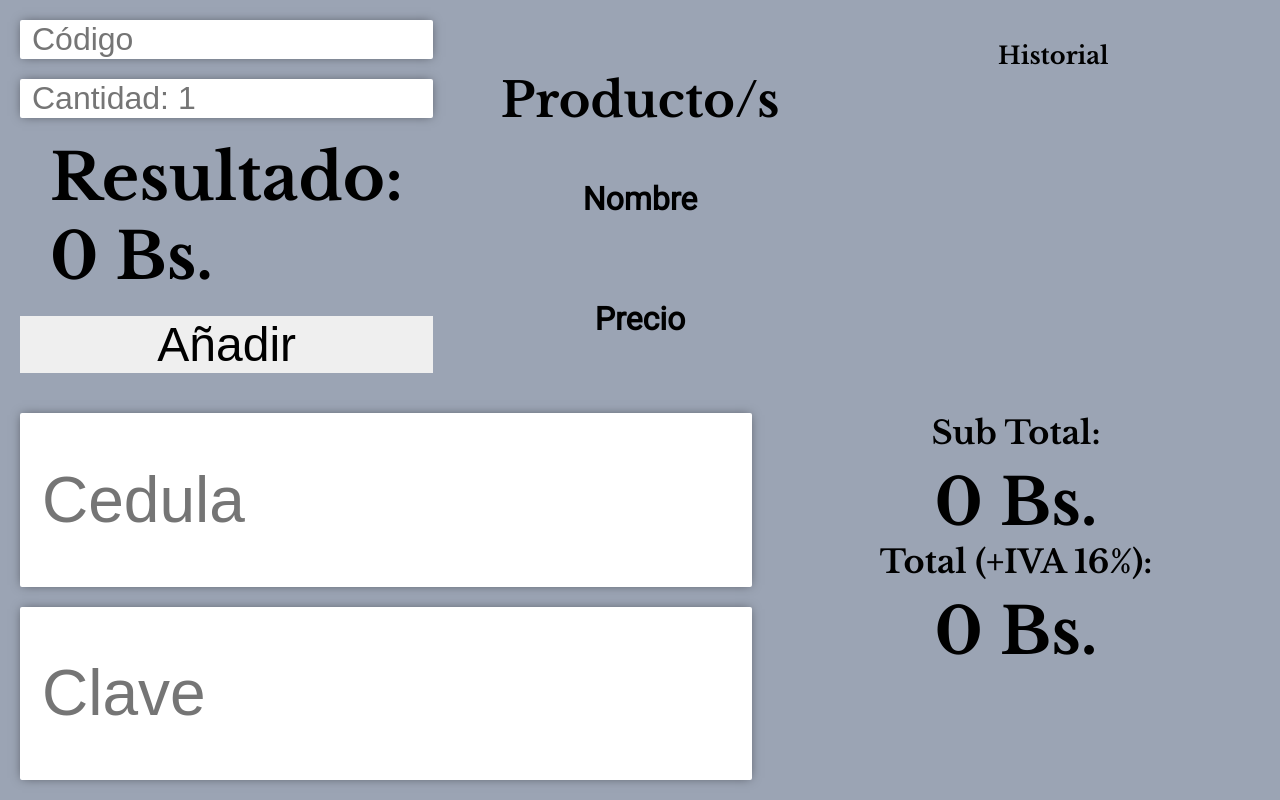
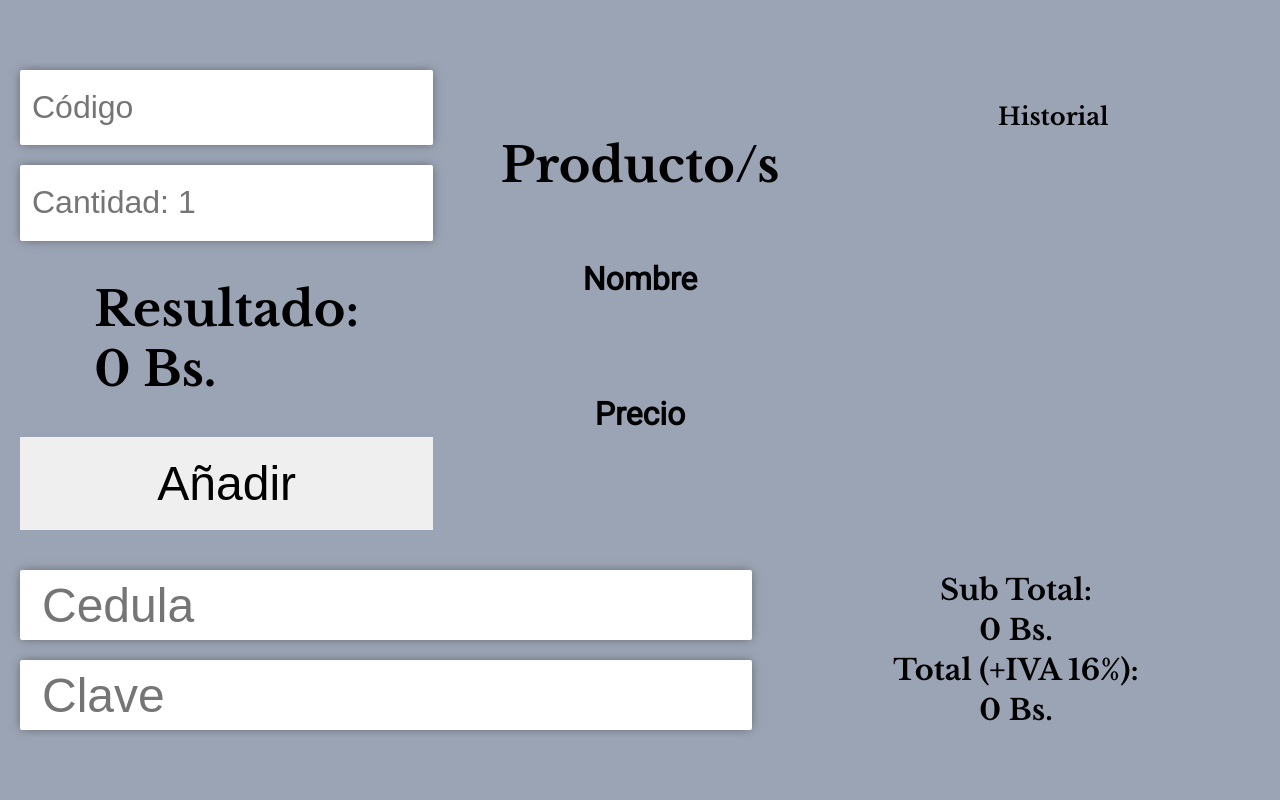
Before and after one commit to Mastercorvo/facturas, a React (Create React App) app: page / in a window 1280 px wide. Built offline with nearby package versions, Linux system fonts and the light colour scheme.

Commit message:
adapt resolution

```diff
--- a/package.json
+++ b/package.json
@@ -1,4 +1,5 @@
 {
+  "homepage": "https://mastercorvo.github.io/facturas",
   "name": "web",
   "version": "0.1.0",
   "private": true,
@@ -6,6 +7,7 @@
     "@testing-library/jest-dom": "^5.11.5",
     "@testing-library/react": "^11.1.0",
     "@testing-library/user-event": "^12.1.10",
+    "gh-pages": "^3.1.0",
     "react": "^17.0.1",
     "react-dom": "^17.0.1",
     "react-scripts": "4.0.0",
@@ -15,7 +17,8 @@
     "start": "react-scripts start",
     "build": "react-scripts build",
     "test": "react-scripts test",
-    "eject": "react-scripts eject"
+    "eject": "react-scripts eject",
+    "deploy": "gh-pages -d build"
   },
   "eslintConfig": {
     "extends": [
--- a/src/App.css
+++ b/src/App.css
@@ -12,7 +12,7 @@
 
     grid-template-rows: 100%;
 
-    height: 600px;
+    height: 500px;
 
     padding: 20px;
 
@@ -46,8 +46,6 @@ p,h2{
 
     align-items: center;
 
-    grid-template-rows: 0.2fr 0.2fr 0.4fr 0.2fr;
-
     gap: 20px;
 
 }
@@ -68,7 +66,7 @@ p,h2{
 
 .calculator .main-input .result *{
 
-    font-size: 4em;
+    font-size: 3em;
 
     margin: 0;
 
@@ -98,15 +96,11 @@ p,h2{
 
     align-items: center;
 
+    justify-content: space-evenly;
+
     font-size: 2em;
 
     font-weight: bold;
-
-}
-
-.product > *{
-
-    margin-top: 50px;
 
 }
 
@@ -194,8 +188,6 @@ p,h2{
 
 .pay{
 
-    height: 100%;
-
     width: 100%;
 
     display: grid;
@@ -208,6 +200,8 @@ p,h2{
 
     gap: 20px;
 
+    height: 200px;
+
 }
 
 .pay > input{
@@ -216,7 +210,7 @@ p,h2{
 
     border-radius: 0;
 
-    font-size: 4em;
+    font-size: 3em;
 
     text-indent: 20px;
 
@@ -252,18 +246,18 @@ p,h2{
 
     align-items: center;
 
+    justify-content: space-around;
+
 }
 
 .pay .total .result{
 
-    font-size: 4em;
-
-    margin-top: 10px;
+    font-size: 1.8em;
 
 }
 
 .pay .total .title{
 
-    font-size: 2em;
+    font-size: 1.8em
 
 }
--- a/src/index.jsx
+++ b/src/index.jsx
@@ -1,7 +1,7 @@
 import React from 'react';
 import ReactDOM from 'react-dom';
 import './index.css';
-import App from './App.jsx';
+import App from './App';
 import reportWebVitals from './reportWebVitals';
 
 ReactDOM.render(
```
Also changed, not shown: 1 other file (tests, documents, lock files or other folders).
